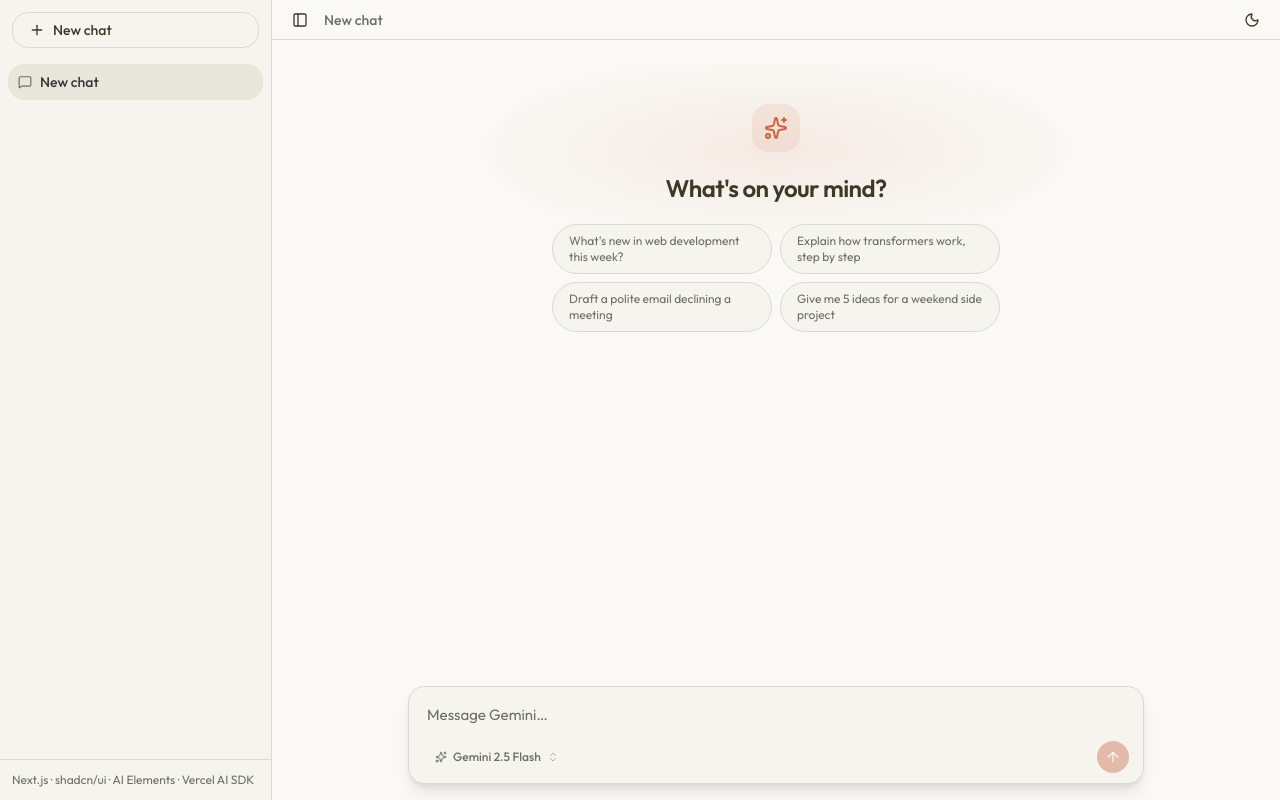
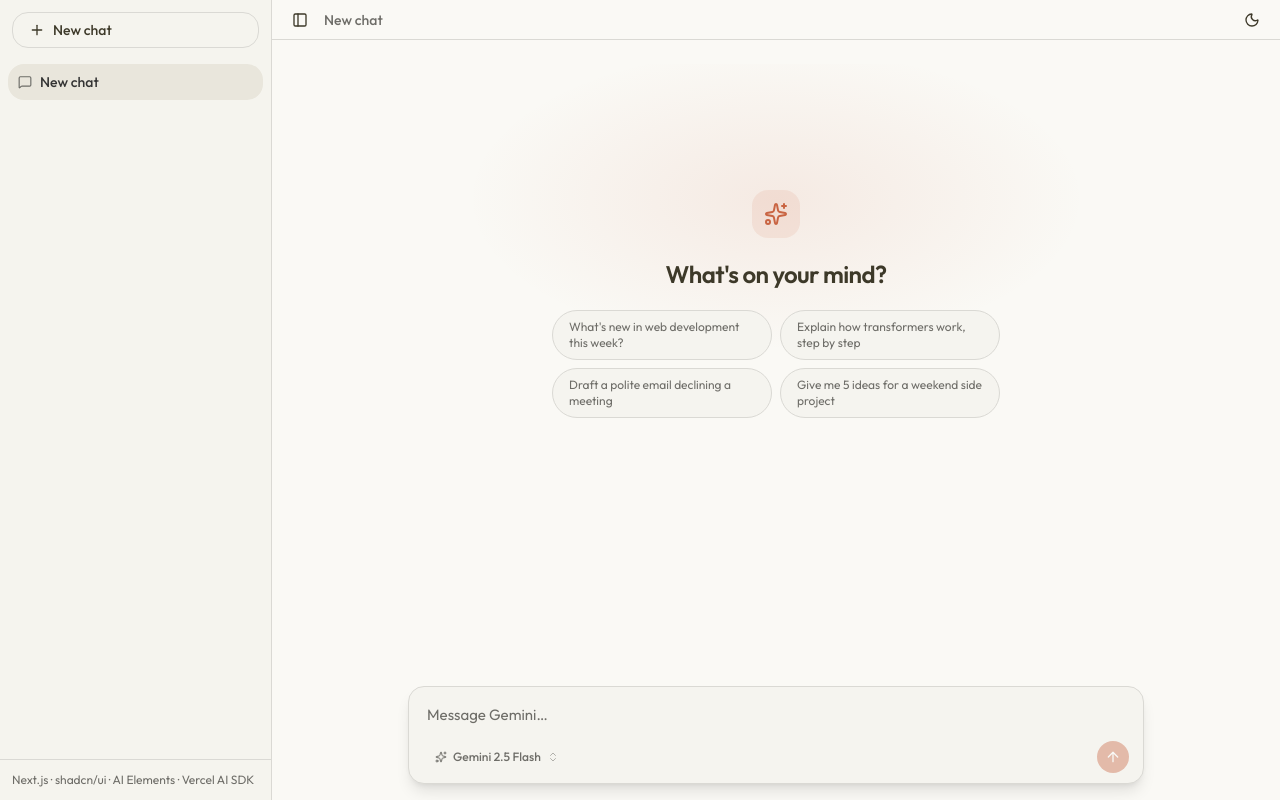
Before and after one commit to Karthik7013/chatgpt-clone, a Next.js app: page / in a window 1280 px wide. Built offline with nearby package versions, Linux system fonts and the light colour scheme.

Commit message:
center empty home vertically (min-h svh)

```diff
--- a/components/ai-elements/empty-home.tsx
+++ b/components/ai-elements/empty-home.tsx
@@ -11,7 +11,7 @@ const SUGGESTIONS = [
 
 export function EmptyHome({ onSuggest }: { onSuggest: (text: string) => void }) {
   return (
-    <div className="empty-home flex h-full flex-col items-center justify-center gap-5 px-6 py-10 text-center">
+    <div className="empty-home flex min-h-[60svh] w-full flex-col items-center justify-center gap-5 px-6 py-10 text-center">
       <span className="flex size-12 items-center justify-center rounded-2xl bg-primary/10">
         <SparklesIcon className="size-6 text-primary" />
       </span>
```
